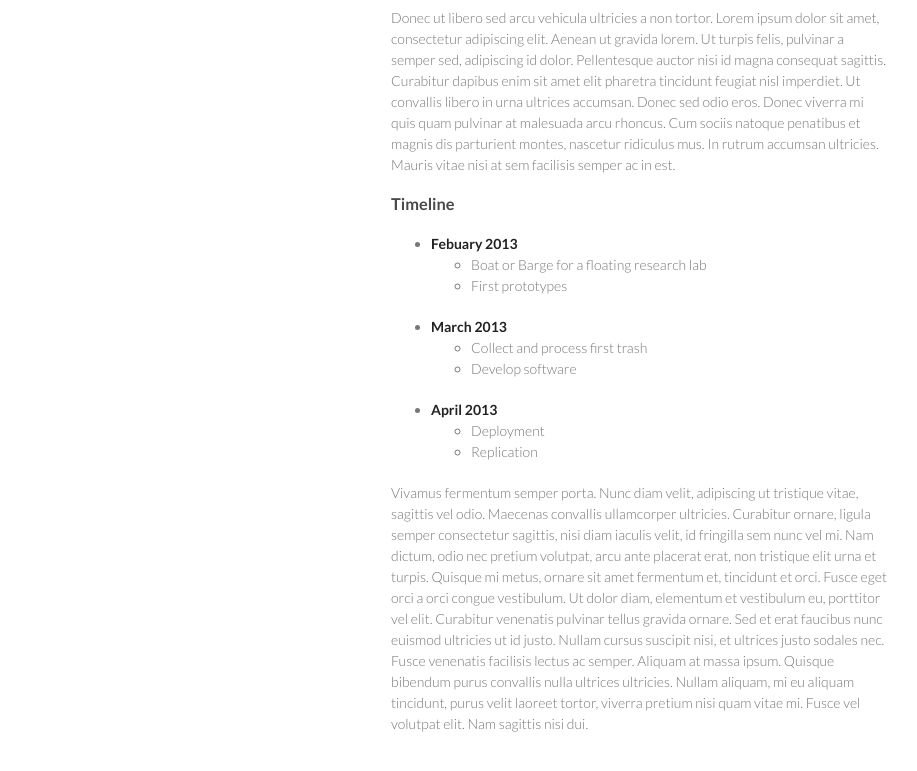
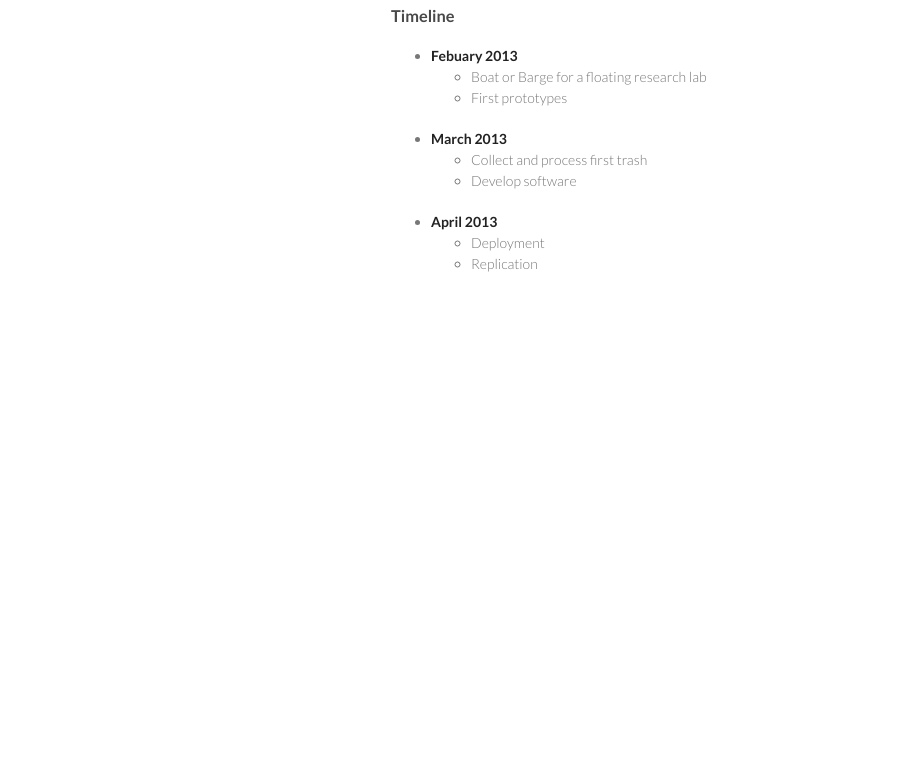
Before and after one commit to PhoenixBureau/ReGPGP, a plain HTML site: page index.html in a window 1280 px wide. Shown: the part 733-1504 px from the top of the page, without its empty margins (179-1096 px from the left). After the commit the page ends 1077 px from the top, so only its background shows below. Drawn offline with Linux system fonts and the light colour scheme.

```diff
--- a/index.html
+++ b/index.html
@@ -39,9 +39,6 @@ reactor., use that to convert the trash into <a href="https://en.wikipedia.org/w
 
 <p><img src="http://phoenixbureau.github.com/ReGPGP/Recycling-Process-Outline-wb.png" alt="Schematic of recycling process" title="Schematic of recycling process"></p>
 
-<p>Donec ut libero sed arcu vehicula ultricies a non tortor. Lorem ipsum dolor sit amet, consectetur adipiscing elit. Aenean ut gravida lorem. Ut turpis felis, pulvinar a semper sed, adipiscing id dolor. Pellentesque auctor nisi id magna consequat sagittis. Curabitur dapibus enim sit amet elit pharetra tincidunt feugiat nisl imperdiet. Ut convallis libero in urna ultrices accumsan. Donec sed odio eros. Donec viverra mi quis quam pulvinar at malesuada arcu rhoncus. Cum sociis natoque penatibus et magnis dis parturient montes, nascetur ridiculus mus. In rutrum accumsan ultricies. Mauris vitae nisi at sem facilisis semper ac in est.</p>
-
-
 <h3>Timeline</h3>
   <ul>
     <li><strong>Febuary 2013</strong>
@@ -64,7 +61,6 @@ reactor., use that to convert the trash into <a href="https://en.wikipedia.org/w
     </li>
   </ul>
 
-<p>Vivamus fermentum semper porta. Nunc diam velit, adipiscing ut tristique vitae, sagittis vel odio. Maecenas convallis ullamcorper ultricies. Curabitur ornare, ligula semper consectetur sagittis, nisi diam iaculis velit, id fringilla sem nunc vel mi. Nam dictum, odio nec pretium volutpat, arcu ante placerat erat, non tristique elit urna et turpis. Quisque mi metus, ornare sit amet fermentum et, tincidunt et orci. Fusce eget orci a orci congue vestibulum. Ut dolor diam, elementum et vestibulum eu, porttitor vel elit. Curabitur venenatis pulvinar tellus gravida ornare. Sed et erat faucibus nunc euismod ultricies ut id justo. Nullam cursus suscipit nisi, et ultrices justo sodales nec. Fusce venenatis facilisis lectus ac semper. Aliquam at massa ipsum. Quisque bibendum purus convallis nulla ultrices ultricies. Nullam aliquam, mi eu aliquam tincidunt, purus velit laoreet tortor, viverra pretium nisi quam vitae mi. Fusce vel volutpat elit. Nam sagittis nisi dui.</p>
       </section>
       <footer>
         <p><a href=""></a></p>
```
